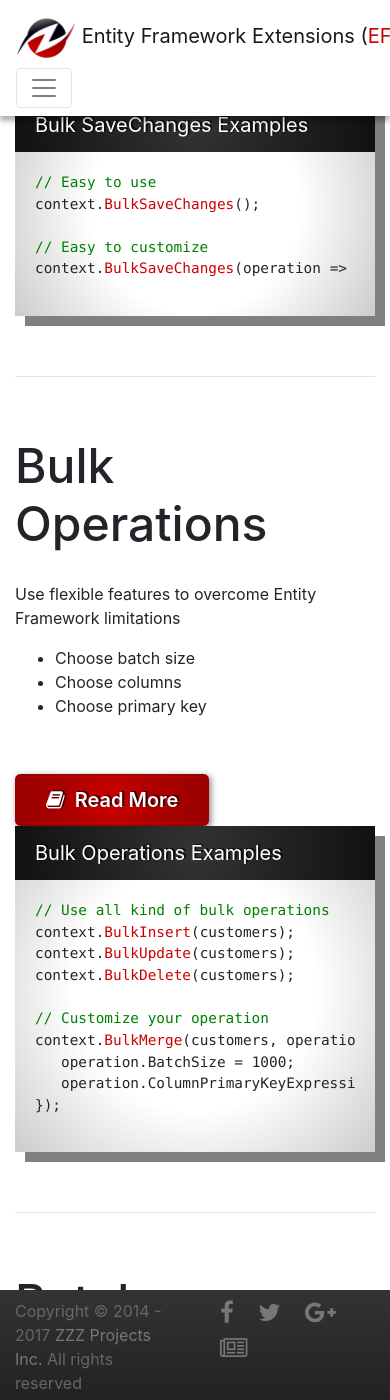
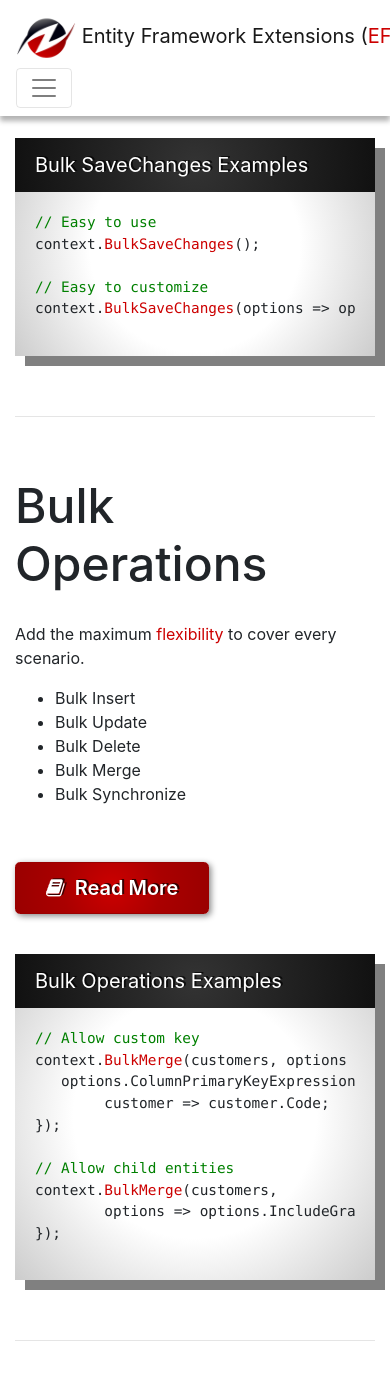
Before and after one commit to zzzprojects/EntityFramework-Extensions, a Jekyll site: the page built from docs/index.md, in a window 390 px wide and 1400 px high, scrolled down 4770 px. Built offline with Jekyll 4.4.1, drawn with Linux system fonts in a browser that asks for light colours; nearby versions of some CDN libraries; some of the changed text lies outside the part shown.

Commit message:
Improve design
Improve design

```diff
--- a/docs/_sass/page-index.scss
+++ b/docs/_sass/page-index.scss
@@ -57,6 +57,7 @@
 }
 .features .more-info {
 	padding-top: 40px;
+	padding-bottom: 40px;
 }
 .features .more {
 	text-align: center;
--- a/docs/_sass/site-footer.scss
+++ b/docs/_sass/site-footer.scss
@@ -32,3 +32,8 @@
 	padding: 20px 0;
   }
 }
+@media (max-width: 575px) {
+  .site-footer {
+	display: none;
+  }
+}
--- a/docs/css/master.scss
+++ b/docs/css/master.scss
@@ -93,6 +93,14 @@
 		left: 150%;
 	}
 }
+@media (max-width: 575px) {
+	.header-angle .top-triangle {
+		display: none;
+	}
+	.header-angle .bottom-triangle {
+		display: none;
+	}
+}
 
 
 .layout-angle {
@@ -142,6 +150,15 @@
 		left: 150%;
 	}
 }
+@media (max-width: 575px) {
+	.layout-angle .top-triangle {
+		display: none;
+	}
+	.layout-angle .bottom-triangle {
+		display: none;
+	}
+}
+
 
 
 .text-z {
--- a/docs/index.md
+++ b/docs/index.md
@@ -201,15 +201,15 @@ context.BulkMerge(customers,
 	<div class="container">
 		<h2>Amazing <span class="text-z">performance</span>, outstanding <span class="text-z">support</span>!</h2>
 
-		<blockquote class="blockquote text-center">
+		<blockquote class="blockquote text-center wow slideInLeft">
 			<p class="mb-0">We were very, very pleased with the customer support. There was no question, problem or wish that was not answered AND solved within days! We think that’s very unique!</p>
 			<footer class="blockquote-footer">Klemens Stelzmüller, <a href="http://www.beka-software.at/" target="_blank">Beka-software</a></footer>
 		</blockquote>
-		<blockquote class="blockquote text-center">
+		<blockquote class="blockquote text-center wow slideInRight">
 			<p class="mb-0">I’d definitely recommend it as it is a great product with a great performance and reliability.</p>
 			<footer class="blockquote-footer">Eric Rey, <a href="http://www.transturcarrental.com/" target="_blank">Transtur</a></footer>
 		</blockquote>
-		<blockquote class="blockquote text-center">
+		<blockquote class="blockquote text-center wow slideInLeft">
 			<p class="mb-0">It’s great. It took me 5 minutes to implement it and makes my application 100x more responsive for certain database operations.</p>
 			<footer class="blockquote-footer">Dave Weisberg</footer>
 		</blockquote>
@@ -231,10 +231,10 @@ context.BulkMerge(customers,
 	<div class="container">
 
 		<!-- Bulk SaveChanges !-->
-		<h2>Bulk SaveChanges</h2>
+		<h2 class="wow slideInUp">Bulk SaveChanges</h2>
 		<div class="row">
-			<div class="col-lg-5">
-				<p class="feature-tagline">Improving your applications performance couldn’t have been made <span class="text-bold-red">easier</span>!</p>
+			<div class="col-lg-5 wow slideInLeft">
+				<p class="feature-tagline">Add 4 letters <span class="text-z">Bulk</span> to make your application <span class="text-z">10-50 times</span> faster and more responsive.</p>
 				<ul>
 					<li>Easy to use</li>
 					<li>Easy to customize</li>
@@ -247,7 +247,7 @@ context.BulkMerge(customers,
 					</a>
 				</div>
 			</div>
-			<div class="col-lg-7">
+			<div class="col-lg-7 wow slideInRight">
 				<div class="card card-code card-code-light">
 					<div class="card-header">Bulk SaveChanges Examples</div>
 					<div class="card-body">
@@ -256,7 +256,7 @@ context.BulkMerge(customers,
 context.BulkSaveChanges();
 
 // Easy to customize
-context.BulkSaveChanges(operation => operation.BatchSize = 1000);
+context.BulkSaveChanges(options => options.BatchSize = 1000);
 {% endhighlight %}
 					</div>
 				</div>
@@ -266,14 +266,16 @@ context.BulkSaveChanges(operation => operation.BatchSize = 1000);
 		<hr class="m-y-md" />
 
 		<!-- Bulk Operations !-->
-		<h2>Bulk Operations</h2>
+		<h2 class="wow slideInUp">Bulk Operations</h2>
 		<div class="row">
-			<div class="col-lg-5">
-				<p class="feature-tagline">Use <span class="text-bold-red">flexible</span> features to overcome Entity Framework limitations</p>
+			<div class="col-lg-5 wow slideInLeft">
+				<p class="feature-tagline">Add the maximum <span class="text-z">flexibility</span> to cover every scenario.</p>
 				<ul>
-					<li>Choose batch size</li>
-					<li>Choose columns</li>
-					<li>Choose primary key</li>
+					<li>Bulk Insert</li>
+					<li>Bulk Update</li>
+					<li>Bulk Delete</li>
+					<li>Bulk Merge</li>
+					<li>Bulk Synchronize</li>
 				</ul>
 				<div class="more-info">
 					<a href="{{ site.github.url }}/tutorial-bulk-operations" class="btn btn-lg btn-z" role="button">
@@ -282,20 +284,21 @@ context.BulkSaveChanges(operation => operation.BatchSize = 1000);
 					</a>
 				</div>
 			</div>
-			<div class="col-lg-7">
+			<div class="col-lg-7 wow slideInRight">
 				<div class="card card-code card-code-light">
 					<div class="card-header">Bulk Operations Examples</div>
 					<div class="card-body">
 {% highlight csharp %}
-// Use all kind of bulk operations
-context.BulkInsert(customers);
-context.BulkUpdate(customers);
-context.BulkDelete(customers);
 
-// Customize your operation
-context.BulkMerge(customers, operation => {
-   operation.BatchSize = 1000;
-   operation.ColumnPrimaryKeyExpression = customer => customer.Code;
+// Allow custom key
+context.BulkMerge(customers, options => {
+   options.ColumnPrimaryKeyExpression =
+        customer => customer.Code;
+});
+
+// Allow child entities
+context.BulkMerge(customers,
+	options => options.IncludeGraph = true);
 });
 {% endhighlight %}
 					</div>
@@ -306,9 +309,9 @@ context.BulkMerge(customers, operation => {
 		<hr class="m-y-md" />
 
 		<!-- Batch Operations !-->
-		<h2>Batch Operations</h2>
+		<h2 class="wow slideInUp">Batch Operations</h2>
 		<div class="row">
-			<div class="col-lg-5">
+			<div class="col-lg-5 wow slideInLeft">
 				<p class="feature-tagline">Perform bulk operations from LINQ Query without loading entities in the context.</p>
 				<ul>
 					<li>DeleteFromQuery</li>
@@ -321,20 +324,19 @@ context.BulkMerge(customers, operation => {
 					</a>
 				</div>
 			</div>
-			<div class="col-lg-7">
+			<div class="col-lg-7 wow slideInRight">
 				<div class="card card-code card-code-light">
 					<div class="card-header">Batch Operations Examples</div>
 					<div class="card-body">
 {% highlight csharp %}
-// DELETE all customers that are inactive for more than 2 years
-context.Customers
-    .Where(x => x.LastLogin < DateTime.Now.AddYears(-2))
-    .DeleteFromQuery(operation => operation.BatchSize = 10000);
+// DELETE all inactive customers
+context.Customers.Where(x => !x.IsActif)
+       .DeleteFromQuery();
 
-// UPDATE all customers that are inactive for more than 2 years
-context.Customers
-    .Where(x => x.Actif && x.LastLogin < DateTime.Now.AddYears(-2))
-    .UpdateFromQuery(x => new Customer {Actif = false});
+// UPDATE all inactive customers
+context.Customers.Where(x => !x.IsActif)
+       .UpdateFromQuery(x =>
+            new Customer {IsActif = true});
 {% endhighlight %}
 					</div>
 				</div>
```
